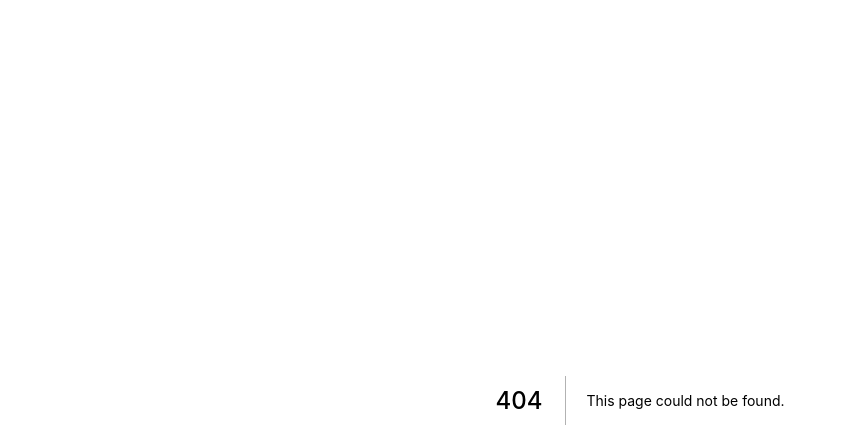
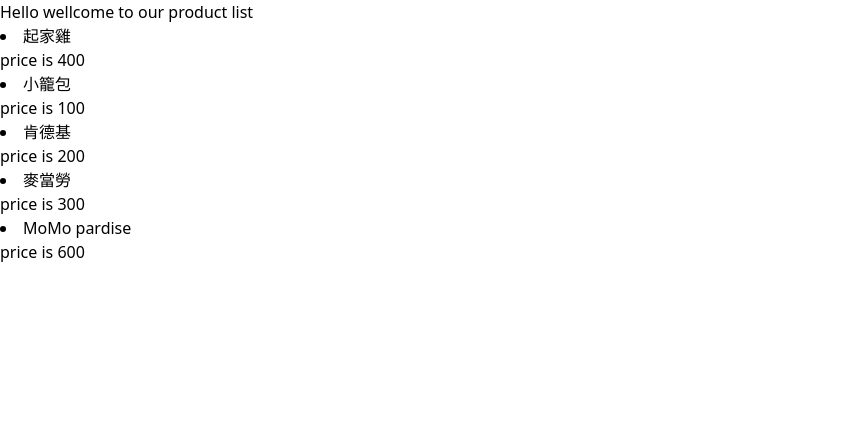
Before and after one commit to J0hnLee/LeadwayPage, a Next.js app: page /products in a window 1280 px wide. Before the commit this address had no page. Shown: the top 448 px of the page, without its empty margins (0-847 px from the left). Built offline with nearby package versions, Linux system fonts and the light colour scheme.

Commit message:
add new item page

```diff
--- a/src/navigation/NavbarTwoColumns.tsx
+++ b/src/navigation/NavbarTwoColumns.tsx
@@ -7,8 +7,11 @@
   children: ReactNode;
 };
 
+//NOTE: :
+//FIXME:
+// TODO: add RWD
 const NavbarTwoColumns = (props: INavbarProps) => (
-  <div className="flex   flex-wrap justify-between items-center sm:flex-col md:flex-row">
+  <div className="flex flex-wrap justify-between items-center sm:flex-col md:flex-row">
     <div className='flex flex-col w-24 '>
       <Link href='/'>
           <img  className='justify-content-center' src='/android-chrome-192x192.png'></img>
--- /dev/null
+++ b/src/pages/about/index.js
@@ -0,0 +1,13 @@
+//TODO: redesign this page
+
+
+const AboutPage=()=>{
+  return(
+      <div>
+          <h1>About Page</h1>
+          <p>This is the about page</p>
+      </div>
+  )
+}
+
+export default AboutPage;
--- /dev/null
+++ b/src/pages/products/[productId].js
@@ -0,0 +1,15 @@
+import {useRouter} from 'next/router'
+
+//TODO: reconstruce this page
+
+
+const ProductItem =()=>{
+  const router = useRouter();
+
+  console.log(router.pathname);
+  console.log(router.query);
+  return (<div>this is {router.query.productId} item</div>
+  );
+  }
+
+  export default ProductItem;
--- /dev/null
+++ b/src/pages/products/index.js
@@ -0,0 +1,31 @@
+import Link from "next/link";
+
+
+//TODO: reconstruce this page
+const Products =()=>{
+  const itemId=[1,2,3]
+  const items=[
+    {name:'起家雞',price:400 ,key:'kh'},
+    {name:'小籠包',price:100 ,key:'kh'},
+    {name:'肯德基',price:200, key:'KFC'},
+    {name:'麥當勞',price:300,key:'MCD'},
+    {name:'MoMo pardise',price:600,key:'MCD'},
+  ]
+  //const generateItem =itemId.map((id)=> {<li> <Link key={id} href={`products/${id}`}>{id.toString()}</Link></li>});
+  const generateItem =items.map((item)=> {return (
+  <dvi key={item.key}>
+  <li key={item.key}>
+  <Link key={item.key} href={`products/${item.name}`}>{item.name}</Link>
+  </li> <span key={item.key}>{`price is ${item.price} `}</span>
+  </dvi>)});
+
+
+return (
+<div>
+<div>Hello wellcome to our product list</div>
+{generateItem}
+</div>
+);
+}
+
+export default Products;
--- /dev/null
+++ b/src/pages/products/list.js
@@ -0,0 +1,11 @@
+
+//TODO: reconstruce this page
+
+
+const ListItems =()=>{
+
+  return (<div>this is list item</div>
+  );
+  }
+
+  export default ListItems;
--- a/src/templates/Hero.tsx
+++ b/src/templates/Hero.tsx
@@ -20,7 +20,7 @@
       <Section yPadding="py-6">
         <NavbarTwoColumns logo={<Logo xl />}>
           <li>
-            <Link href="/">
+            <Link scroll href="/products">
               <a>各項產品</a>
             </Link>
           </li>
```
